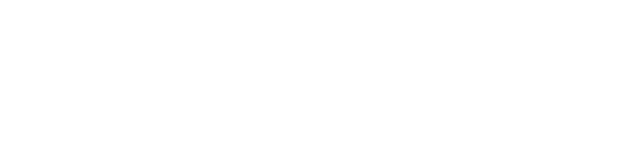
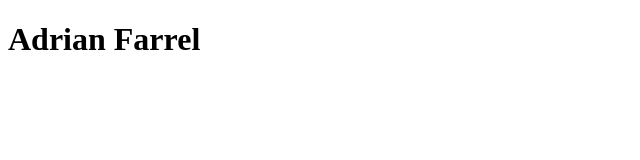
Before and after one commit to adrianeeeeee/profil, a plain HTML site: page index.html in a window 1280 px wide. Shown: the whole page, without its empty margins (0-640 px from the left). Drawn offline with Linux system fonts and the light colour scheme.

Commit message:
Update index.html

```diff
--- a/index.html
+++ b/index.html
@@ -3,9 +3,9 @@
 <head>
     <meta charset="UTF-8">
     <meta name="viewport" content="width=device-width, initial-scale=1.0">
-    <title>Document</title>
+    <title>Bebas aja</title>
 </head>
 <body>
-
+    <h1>Adrian Farrel</h1>
 </body>
 </html>
```
